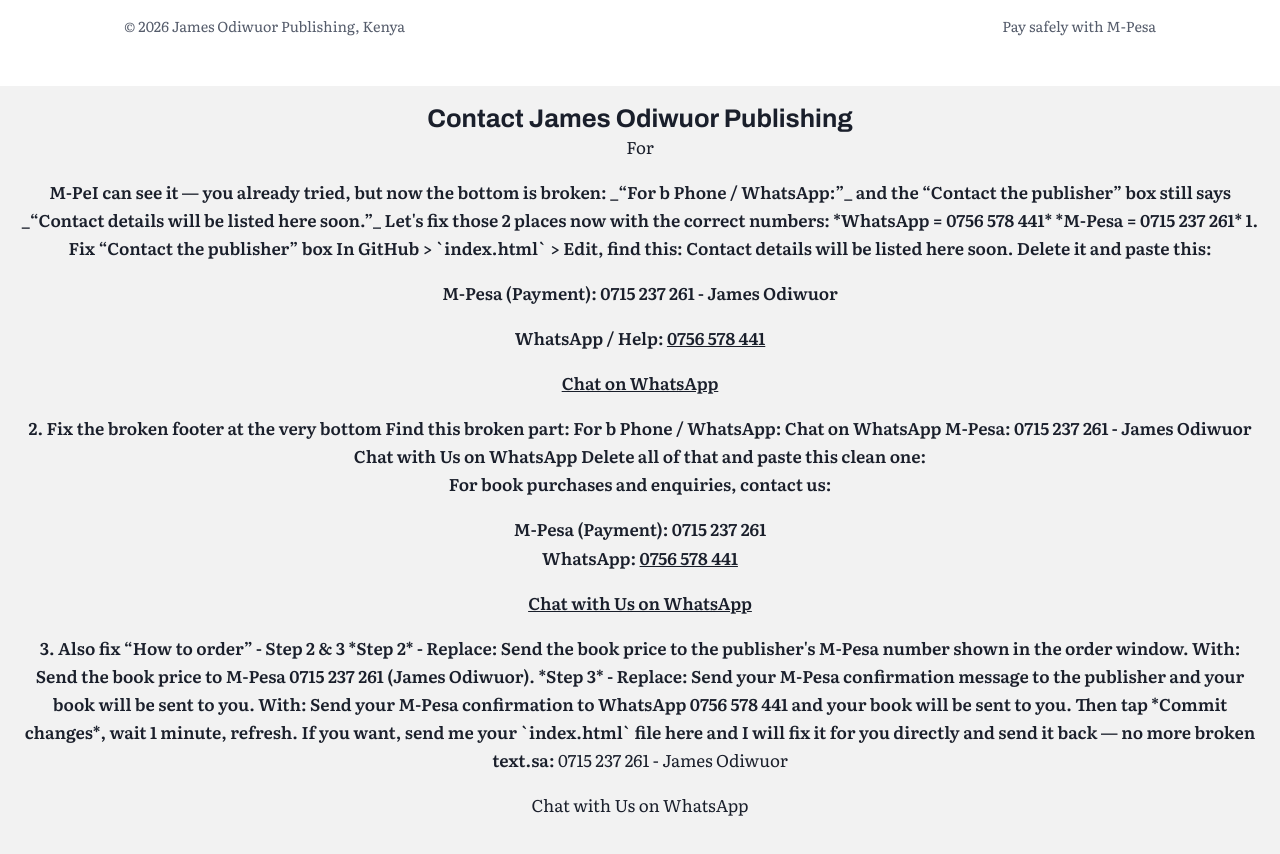
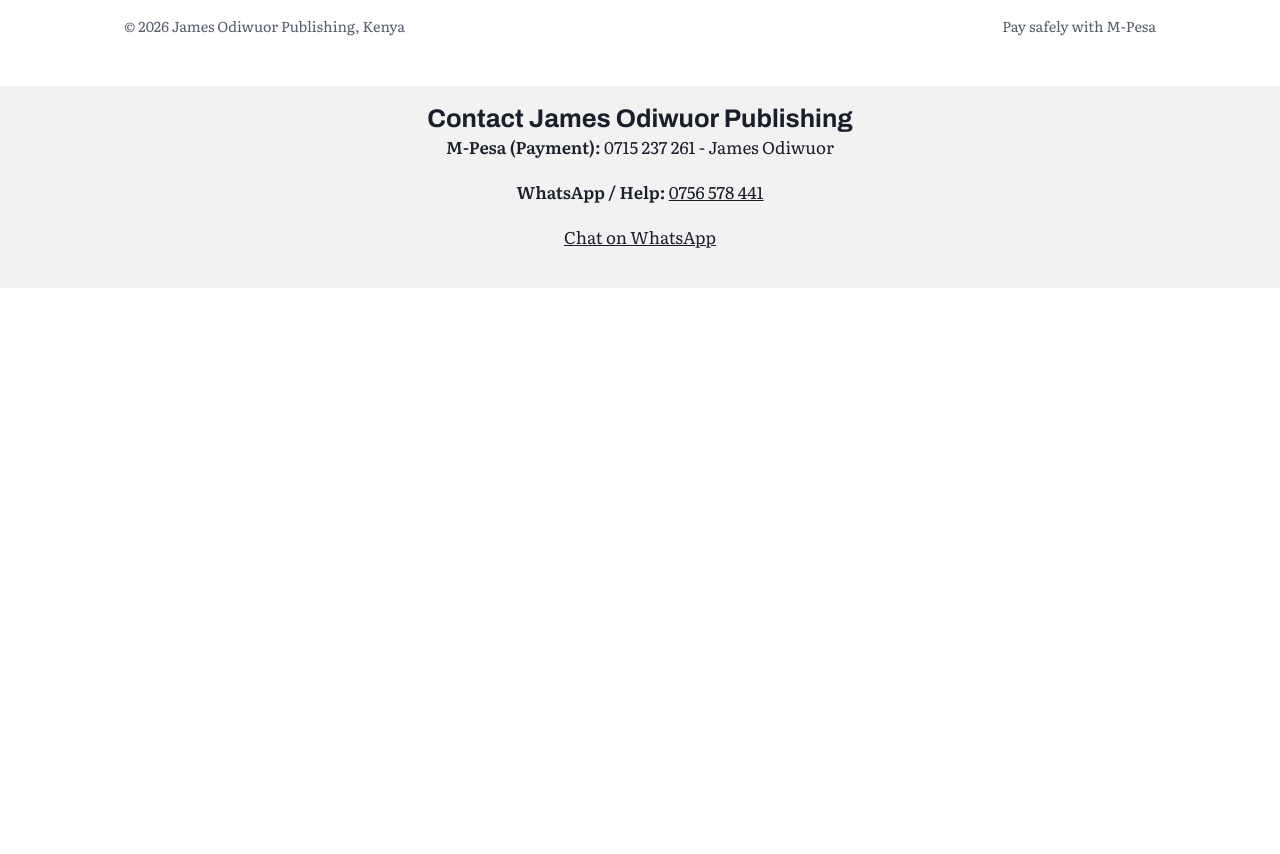
Before and after one commit to jamesodiwuor538-byte/James-odiwuor-publisher, a plain HTML site: page index.html in a window 1280 px wide. Shown: the part 2840-3694 px from the top of the page. After the commit the page ends 3128 px from the top, so only its background shows below. Drawn offline with Linux system fonts and the light colour scheme.

Commit message:
Update index.html

```diff
--- a/index.html
+++ b/index.html
@@ -658,48 +658,10 @@ document.getElementById("year").textContent = new Date().getFullYear();
 
 <section style="background:#f2f2f2; padding:20px; text-align:center; margin-top:20px;">
   <h2>Contact James Odiwuor Publishing</h2>
-  <p>For
-<p><strong>M-PeI can see it — you already tried, but now the bottom is broken: _“For b Phone / WhatsApp:”_ and the “Contact the publisher” box still says _“Contact details will be listed here soon.”_
 
-Let's fix those 2 places now with the correct numbers:
-
-*WhatsApp = 0756 578 441*
-*M-Pesa = 0715 237 261*
-
-1. Fix “Contact the publisher” box
-
-In GitHub > `index.html` > Edit, find this:
-Contact details will be listed here soon.
-Delete it and paste this:
 <p><strong>M-Pesa (Payment):</strong> 0715 237 261 - James Odiwuor</p>
 <p><strong>WhatsApp / Help:</strong> <a href="https://wa.me/254756578441">0756 578 441</a></p>
 <p><a href="https://wa.me/254756578441?text=Hi%20James%2C%20I%20want%20to%20order%20a%20book">Chat on WhatsApp</a></p>
-2. Fix the broken footer at the very bottom
-
-Find this broken part:
-For b Phone / WhatsApp: Chat on WhatsApp
-M-Pesa: 0715 237 261 - James Odiwuor
-Chat with Us on WhatsApp
-Delete all of that and paste this clean one:
-<p>For book purchases and enquiries, contact us:</p>
-<p><strong>M-Pesa (Payment): 0715 237 261</strong><br>
-<strong>WhatsApp: <a href="https://wa.me/254756578441">0756 578 441</a></strong></p>
-<p><a href="https://wa.me/254756578441">Chat with Us on WhatsApp</a></p>
-3. Also fix “How to order” - Step 2 & 3
-
-*Step 2* - Replace:
-Send the book price to the publisher's M-Pesa number shown in the order window.
-With:
-Send the book price to M-Pesa <strong>0715 237 261</strong> (James Odiwuor).
-*Step 3* - Replace:
-Send your M-Pesa confirmation message to the publisher and your book will be sent to you.
-With:
-Send your M-Pesa confirmation to WhatsApp <strong>0756 578 441</strong> and your book will be sent to you.
-Then tap *Commit changes*, wait 1 minute, refresh.
-
-If you want, send me your `index.html` file here and I will fix it for you directly and send it back — no more broken text.sa:</strong> 0715 237 261 - James Odiwuor</p>
-      Chat with Us on WhatsApp
-    </a>
   </p>
 </section>
 
```
